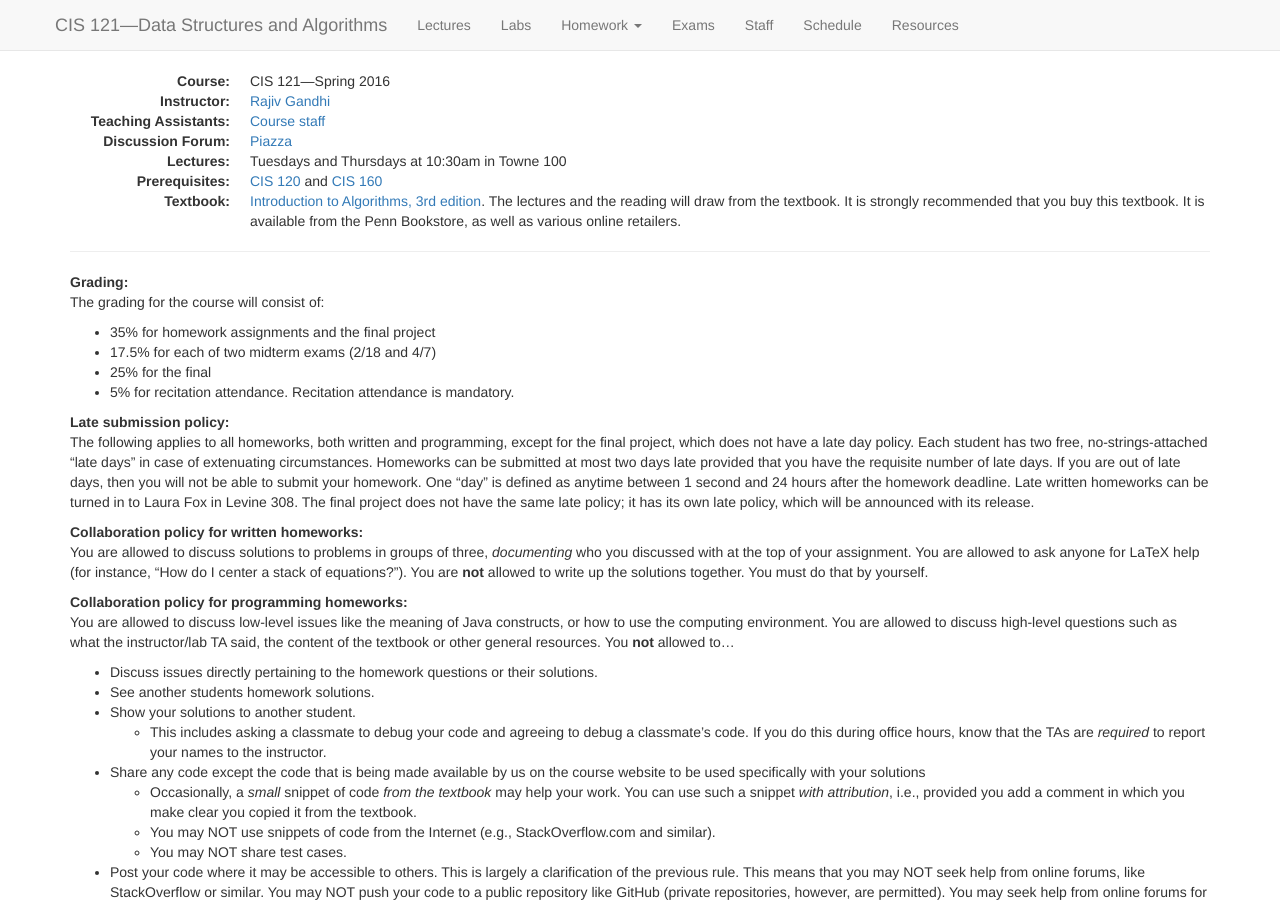
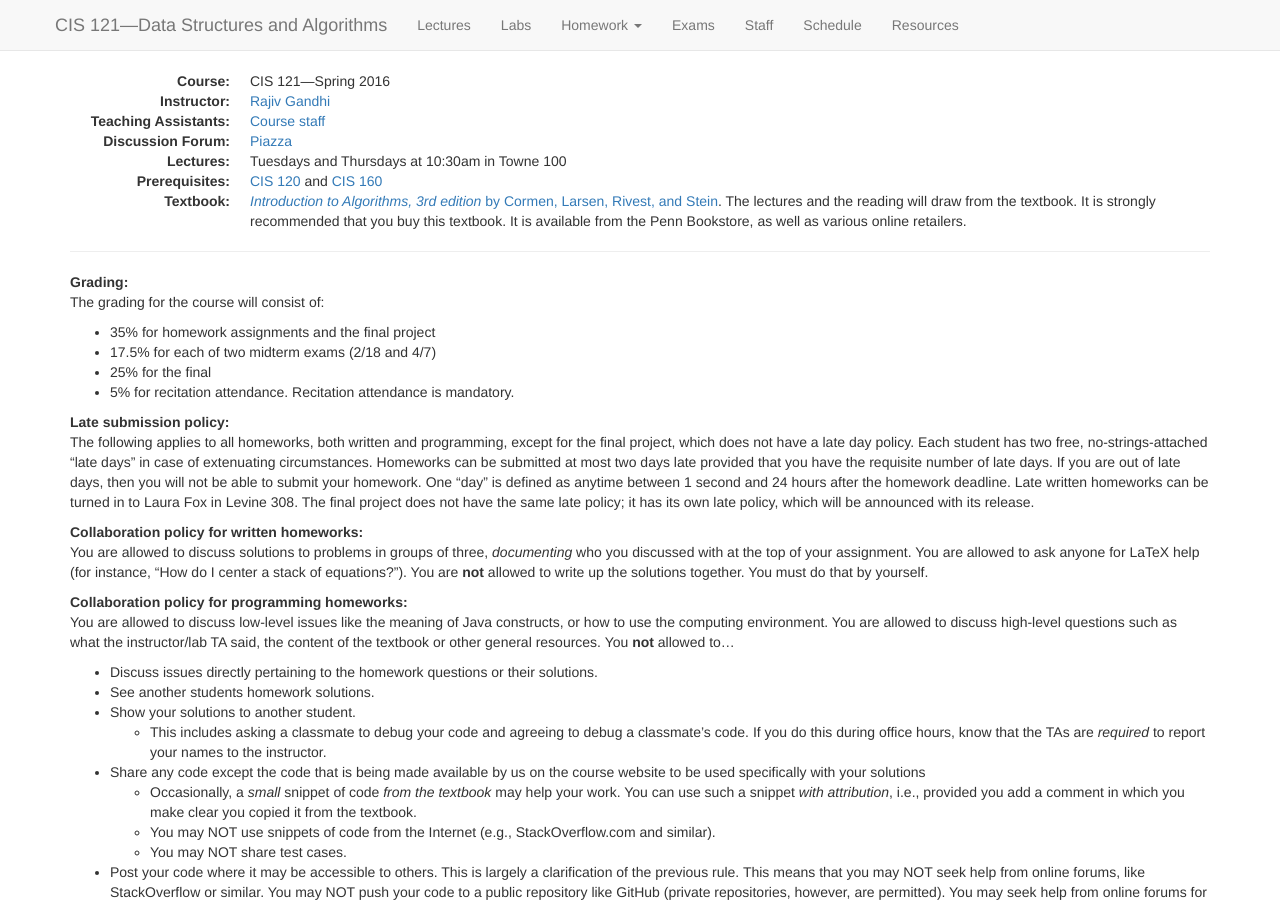
Before and after one commit to vikramkh/course-website-16fa, a Jekyll site: the page built from index.md, in a window 1280 px wide and 900 px high. Built offline with Jekyll 4.4.1, drawn with Linux system fonts in a browser that asks for light colours; nearby versions of some CDN libraries.

```diff
--- a/_data/lectures.yaml
+++ b/_data/lectures.yaml
@@ -13,4 +13,4 @@
       link: lectures/gcd.pdf
     - Insertion sort
   reading:
-    - Sections 2.1, 2.2
+    - CLRS sections 2.1, 2.2
--- a/index.md
+++ b/index.md
@@ -24,7 +24,7 @@ Prerequisites:
 : [CIS 120](http://www.seas.upenn.edu/~cis120/) and [CIS 160](http://www.thepigeonholeprinciple.com)
 
 Textbook:
-: [Introduction to Algorithms, 3rd edition](http://www.amazon.com/Introduction-Algorithms-3rd-Thomas-Cormen/dp/0262033844/).
+: [<cite>Introduction to Algorithms, 3rd edition</cite> by Cormen, Larsen, Rivest, and Stein](http://www.amazon.com/Introduction-Algorithms-3rd-Thomas-Cormen/dp/0262033844/).
 The lectures and the reading will draw from the textbook. It is strongly
 recommended that you buy this textbook. It is available from the Penn Bookstore,
 as well as various online retailers.
```
